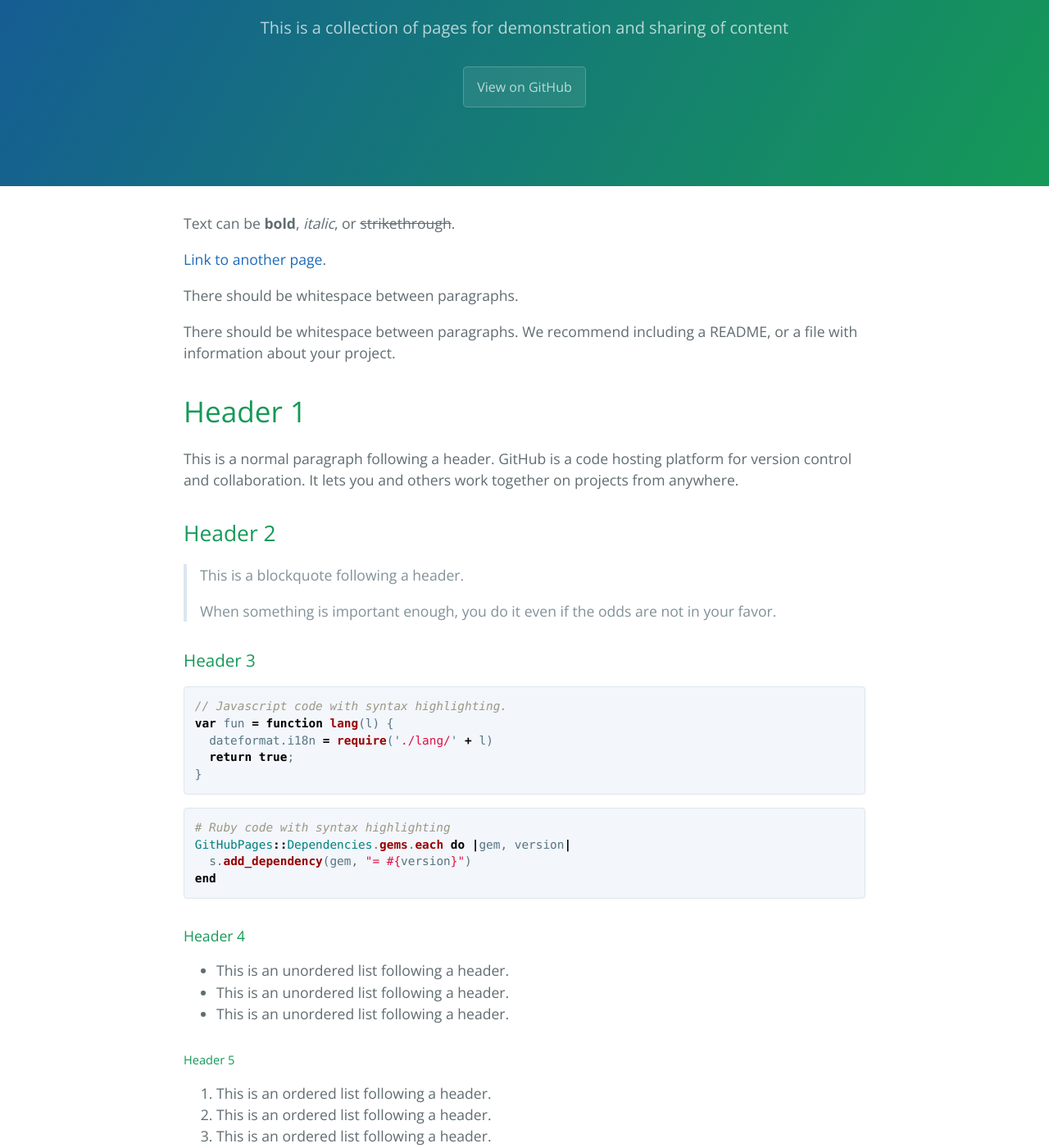
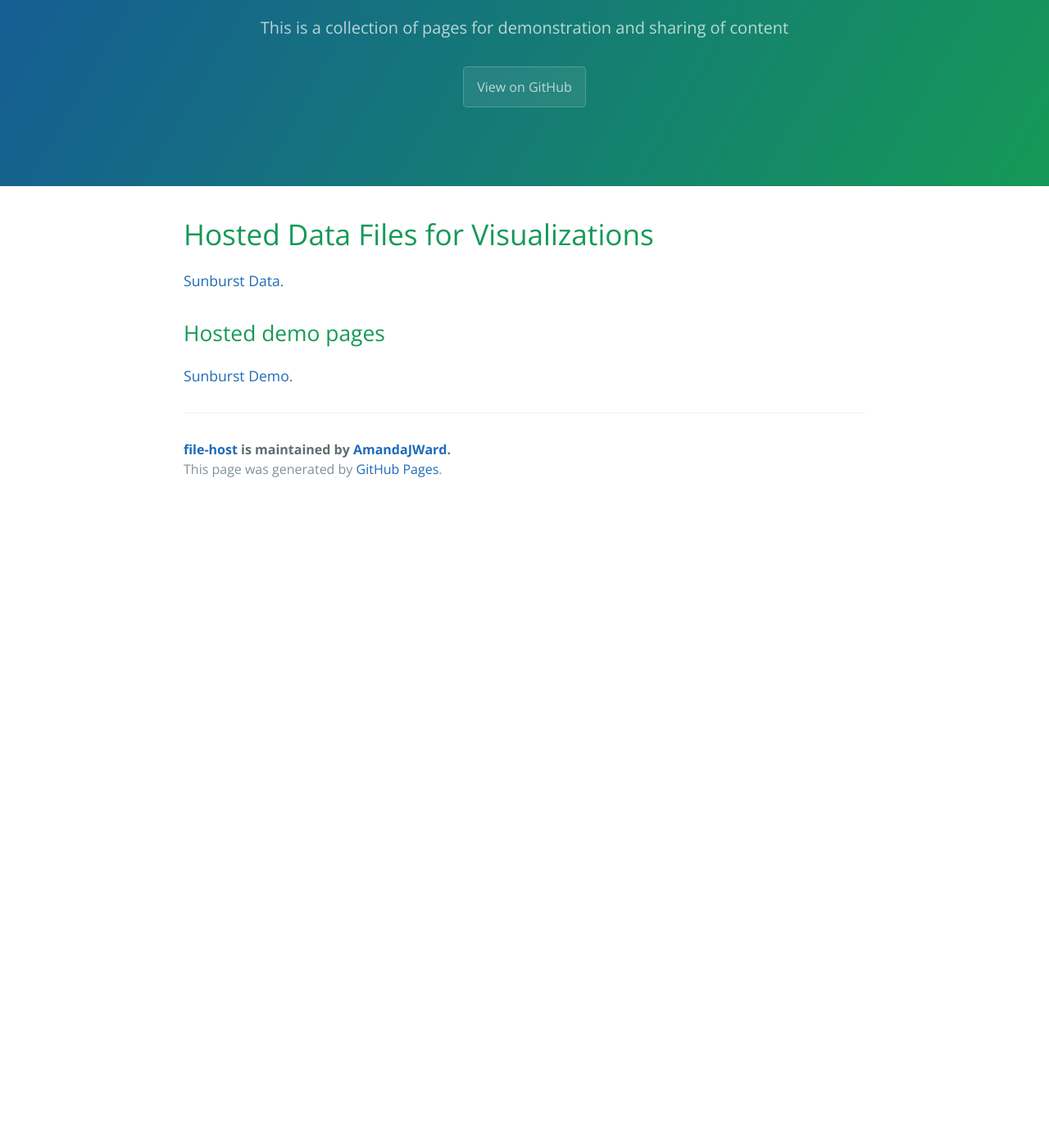
Before and after one commit to AmandaJWard/file-host, a Jekyll site: the page built from index.md, in a window 1280 px wide and 1400 px high, scrolled down 234 px. Shown: the whole window at 82% size. Built offline with Jekyll 4.4.1, drawn with Linux system fonts in a browser that asks for light colours; our own code applies the rules of GitHub Pages for plain Markdown files; after the commit the page ends 900 px from its top, so only the background shows below that; some of the changed text lies outside the part shown.

Commit message:
Updating content

````diff
--- a/index.md
+++ b/index.md
@@ -2,122 +2,14 @@
 layout: default
 ---
 
-Text can be **bold**, _italic_, or ~~strikethrough~~.
-
-[Link to another page](./another-page.html).
-
-There should be whitespace between paragraphs.
-
-There should be whitespace between paragraphs. We recommend including a README, or a file with information about your project.
-
-# Header 1
-
-This is a normal paragraph following a header. GitHub is a code hosting platform for version control and collaboration. It lets you and others work together on projects from anywhere.
-
-## Header 2
-
-> This is a blockquote following a header.
->
-> When something is important enough, you do it even if the odds are not in your favor.
-
-### Header 3
-
-```js
-// Javascript code with syntax highlighting.
-var fun = function lang(l) {
-  dateformat.i18n = require('./lang/' + l)
-  return true;
-}
-```
-
-```ruby
-# Ruby code with syntax highlighting
-GitHubPages::Dependencies.gems.each do |gem, version|
-  s.add_dependency(gem, "= #{version}")
-end
-```
-
-#### Header 4
-
-*   This is an unordered list following a header.
-*   This is an unordered list following a header.
-*   This is an unordered list following a header.
-
-##### Header 5
-
-1.  This is an ordered list following a header.
-2.  This is an ordered list following a header.
-3.  This is an ordered list following a header.
-
-###### Header 6
-
-| head1        | head two          | three |
-|:-------------|:------------------|:------|
-| ok           | good swedish fish | nice  |
-| out of stock | good and plenty   | nice  |
-| ok           | good `oreos`      | hmm   |
-| ok           | good `zoute` drop | yumm  |
-
-### There's a horizontal rule below this.
-
-* * *
-
-### Here is an unordered list:
-
-*   Item foo
-*   Item bar
-*   Item baz
-*   Item zip
-
-### And an ordered list:
-
-1.  Item one
-1.  Item two
-1.  Item three
-1.  Item four
-
-### And a nested list:
-
-- level 1 item
-  - level 2 item
-  - level 2 item
-    - level 3 item
-    - level 3 item
-- level 1 item
-  - level 2 item
-  - level 2 item
-  - level 2 item
-- level 1 item
-  - level 2 item
-  - level 2 item
-- level 1 item
-
-### Small image
-
-![Octocat](https://github.githubassets.com/images/icons/emoji/octocat.png)
-
-### Large image
-
-![Branching](https://guides.github.com/activities/hello-world/branching.png)
 
 
-### Definition lists can be used with HTML syntax.
 
-<dl>
-<dt>Name</dt>
-<dd>Godzilla</dd>
-<dt>Born</dt>
-<dd>1952</dd>
-<dt>Birthplace</dt>
-<dd>Japan</dd>
-<dt>Color</dt>
-<dd>Green</dd>
-</dl>
 
-```
-Long, single-line code blocks should not wrap. They should horizontally scroll if they are too long. This line should be long enough to demonstrate this.
-```
+# Hosted Data Files for Visualizations
 
-```
-The final element.
-```
+[Sunburst Data](./sunburstDemo/data/visit-sequences.csv).
+
+## Hosted demo pages
+
+[Sunburst Demo](./sunburstDemo/index.html).
````
